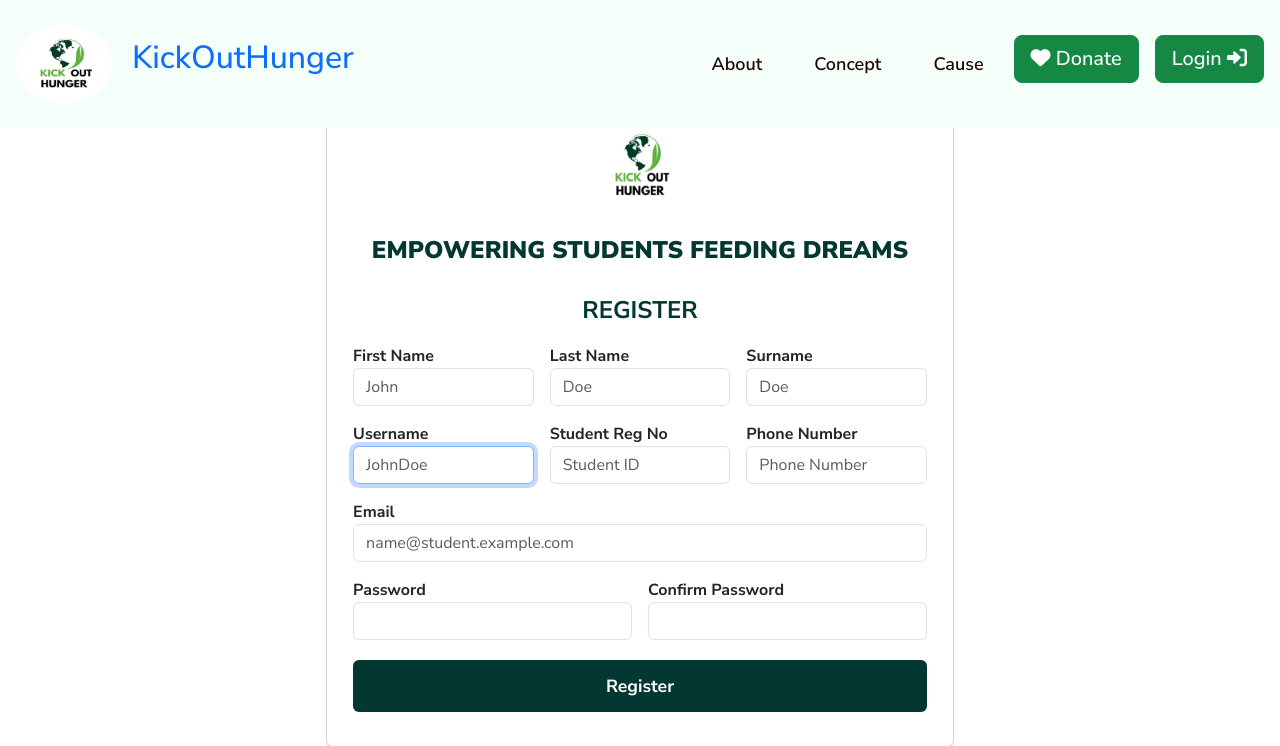
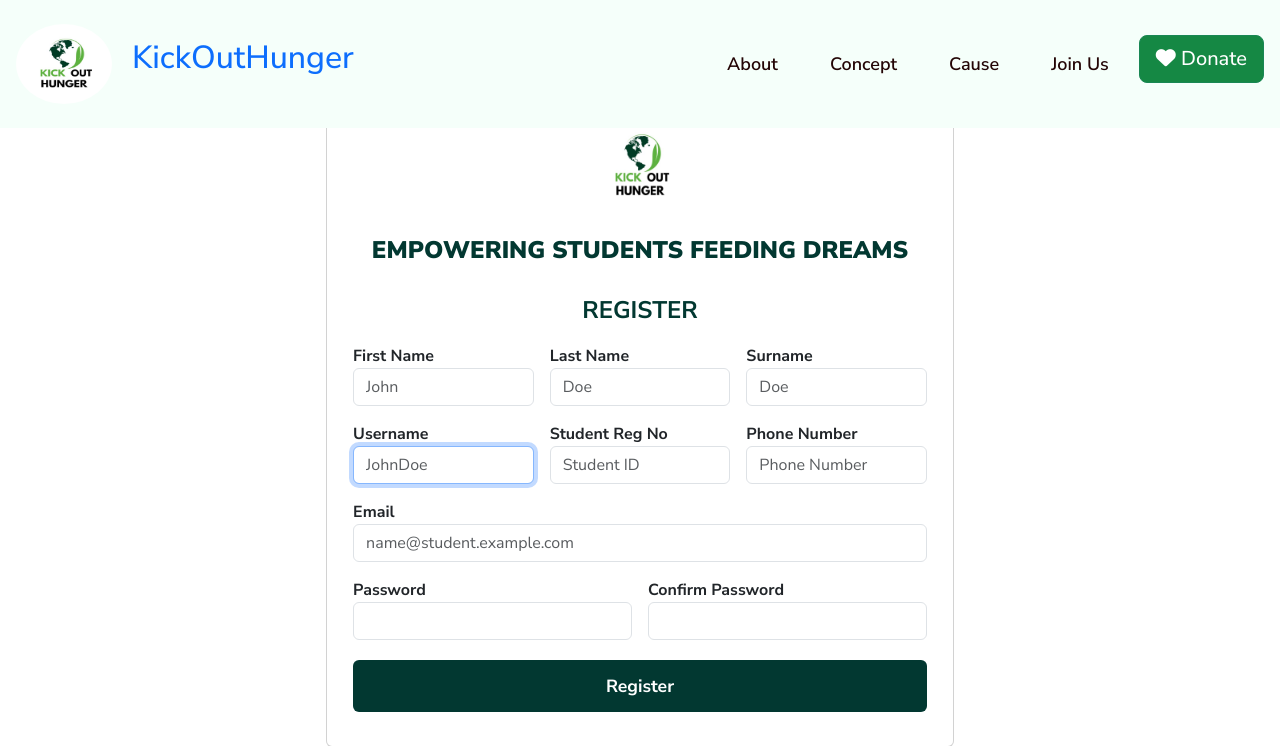
Before and after one commit to INUKA-PLATFORM/INUKA-PROJECT, a Django app: page /public_register/ in a window 1280 px wide. Shown: the top 746 px of the page. Run offline with Django 5.2, Linux system fonts and the light colour scheme; some libraries are stand-ins or nearby versions; some web fonts are replaced.

Commit message:
ft:ch:navbar - change navbar layout and new links

```diff
--- a/templates/frontend/public_navbar.html
+++ b/templates/frontend/public_navbar.html
@@ -15,9 +15,7 @@
             </li>
             <li><a href="{% url 'concept' %}">Concept</a></li>
             <li><a href="{% url 'cause' %}">Cause</a></li>
-            <a href="{% url 'donate' %}">
-                <button type="button" class="btn btn-success btn-lg" id="donate-button"><i class="fa-solid fa-heart"></i> Donate</button>
-            </a>
+
             {% if user.is_authenticated %}
             <li class="dropdown">
                 <a href="{% url 'aboutus' %}"></a>
@@ -40,12 +38,18 @@
 
 
             {% else %}
-            <a href="{% url 'login' %}">
-                <a href="{% url 'login' %}">
-                    <button type="button" class="btn btn-success btn-lg" id="donate-button"> Login <i class="fa-solid fa-right-to-bracket"></i></button>
-                </a>
+            <li class="dropdown">
+                <a href="{% url 'aboutus' %}">Join Us</a>
+                <ul class="dropdown-content">
+                    <li><a href="{% url 'register' %}">Student Registration</a></li>
+                    <li><a href="{% url 'register' %}">Donations</a></li>
+                    <li><a href="{% url 'register' %}">Volunteer Registration</a></li>
+                </ul>
+            </li>
+            {% endif %}
+            <a href="{% url 'donate' %}">
+                <button type="button" class="btn btn-success btn-lg" id="donate-button"><i class="fa-solid fa-heart"></i> Donate</button>
             </a>
-            {% endif %}
         </ul>
     </div>
 </nav>
```
